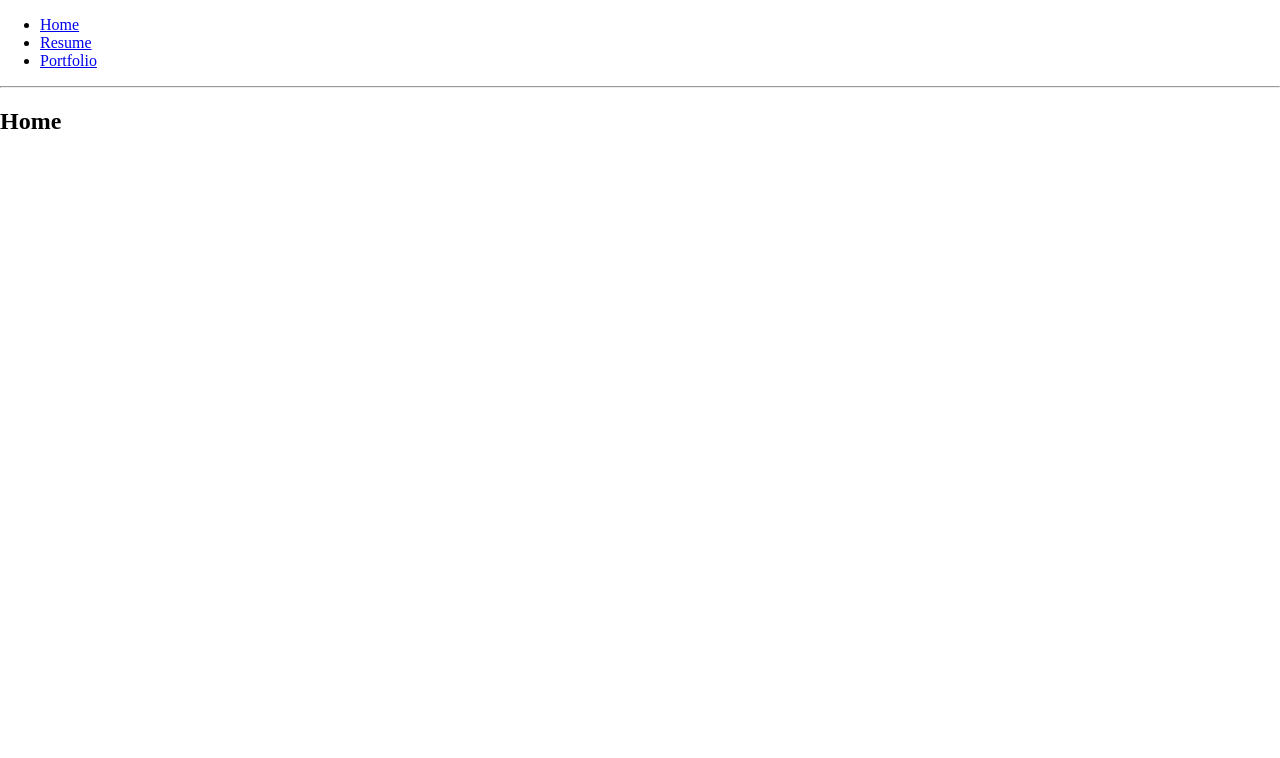
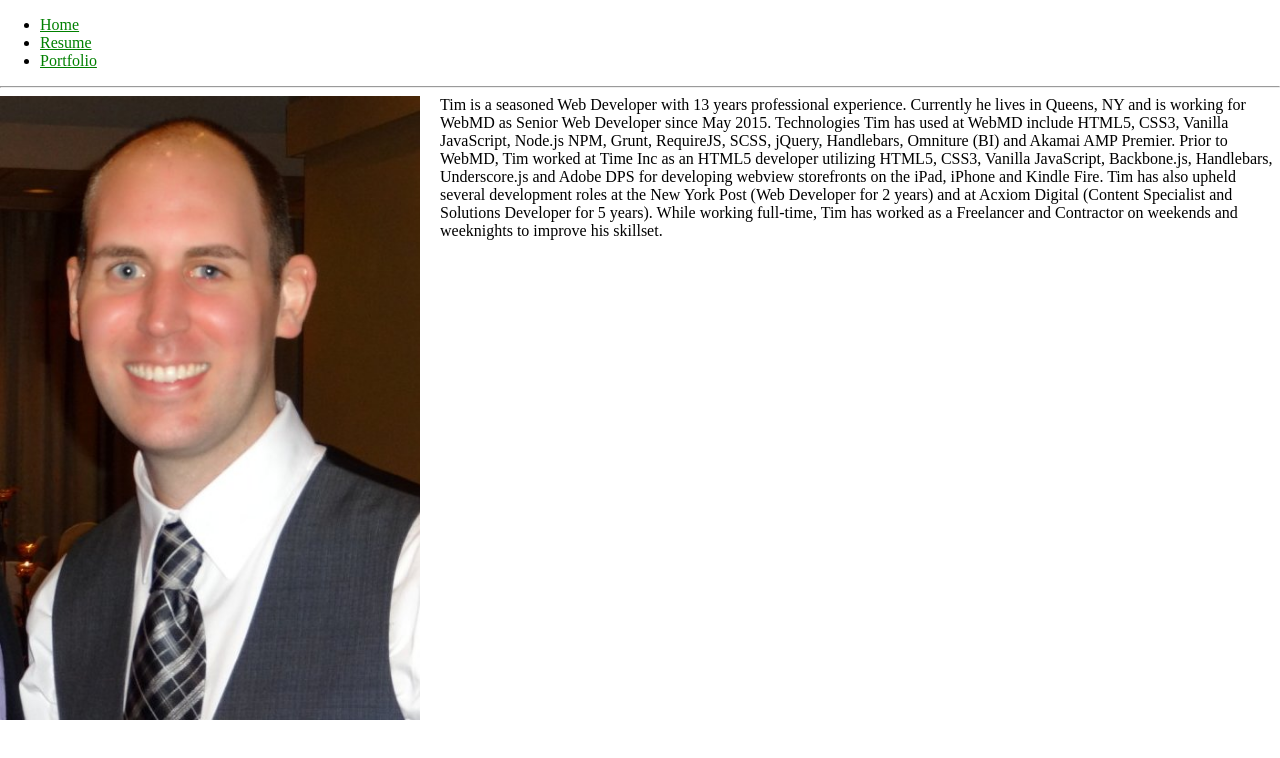
Before and after one commit to tkrofecheck/react-website, a React (Create React App) app: page / in a window 1280 px wide. Shown: the top 758 px of the page. Built offline with nearby package versions, Linux system fonts and the light colour scheme.

Commit message:
adding content

```diff
--- a/public/index.html
+++ b/public/index.html
@@ -25,7 +25,7 @@
     <noscript>
       You need to enable JavaScript to run this app.
     </noscript>
-    <div id="root"></div>
+    <div id="site-wrap"></div>
     <!--
       This HTML file is a template.
       If you open it directly in the browser, you will see an empty page.
--- /dev/null
+++ b/src/components/Figure.js
@@ -0,0 +1,13 @@
+import React from 'react';
+
+const Figure = (props) => {
+    const { imgSrc, imgAlt } = props;
+
+    return (
+        <figure>
+            <img src={imgSrc} alt={imgAlt}/>
+        </figure>
+    )
+};
+
+export default Figure;
--- a/src/components/Home.js
+++ b/src/components/Home.js
@@ -1,8 +1,16 @@
 import React from 'react';
+import Data from '../data/home.json';
+import Figure from './Figure';
+import mugshot from '../img/mugshot.jpg';
 
 const Home = () => (
-    <div>
-        <h2>Home</h2>
+    <div className="home">
+        <div className="container">
+            <Figure imgSrc={mugshot} />
+            <div className="home__bio">
+                {Data.bio}
+            </div>
+        </div>
     </div>
 );
 
--- /dev/null
+++ b/src/data/home.json
@@ -0,0 +1,3 @@
+{
+    "bio": "Tim is a seasoned Web Developer with 13 years professional experience. Currently he lives in Queens, NY and is working for WebMD as Senior Web Developer since May 2015. Technologies Tim has used at WebMD include HTML5, CSS3, Vanilla JavaScript, Node.js NPM, Grunt, RequireJS, SCSS, jQuery, Handlebars, Omniture (BI) and Akamai AMP Premier. Prior to WebMD, Tim worked at Time Inc as an HTML5 developer utilizing HTML5, CSS3, Vanilla JavaScript, Backbone.js, Handlebars, Underscore.js and Adobe DPS for developing webview storefronts on the iPad, iPhone and Kindle Fire. Tim has also upheld several development roles at the New York Post (Web Developer for 2 years) and at Acxiom Digital (Content Specialist and Solutions Developer for 5 years). While working full-time, Tim has worked as a Freelancer and Contractor on weekends and weeknights to improve his skillset."
+}
--- a/src/index.css
+++ b/src/index.css
@@ -3,5 +3,22 @@ body {
   padding: 0;
   border: 0; }
 
-#root {
-  background-color: #ffffff; }
+a {
+  color: green; }
+
+figure {
+  margin: 0 0 1rem; }
+  figure img {
+    max-width: 100%;
+    height: auto; }
+
+.site-wrap {
+  background-color: white;
+  font-size: 2rem; }
+
+.container {
+  display: grid;
+  grid-gap: 20px; }
+
+.home .container {
+  grid-template-columns: 1fr 2fr; }
--- a/src/index.js
+++ b/src/index.js
@@ -4,5 +4,5 @@ import './index.css';
 import App from './App';
 import registerServiceWorker from './registerServiceWorker';
 
-ReactDOM.render(<App />, document.getElementById('root'));
+ReactDOM.render(<App />, document.getElementById('site-wrap'));
 registerServiceWorker();
```
Also changed, not shown: src/img/mugshot.jpg (added).
